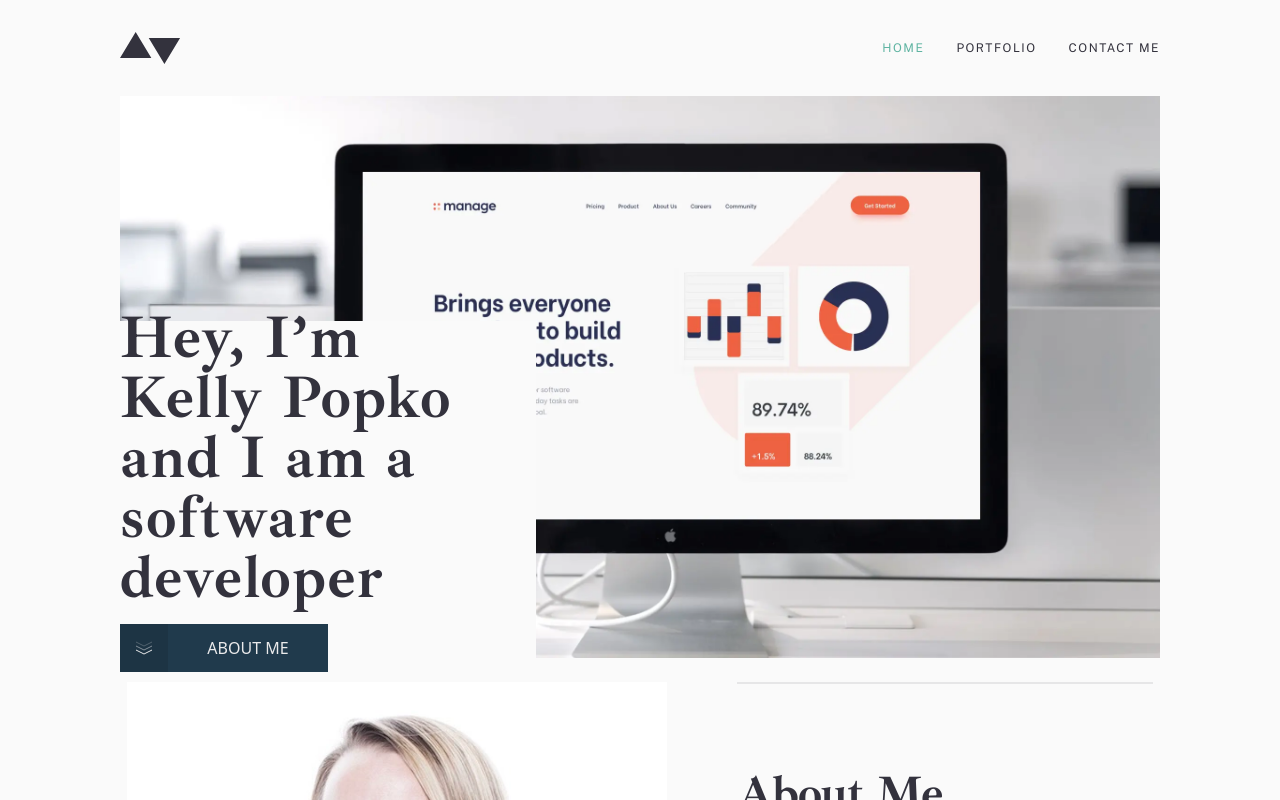
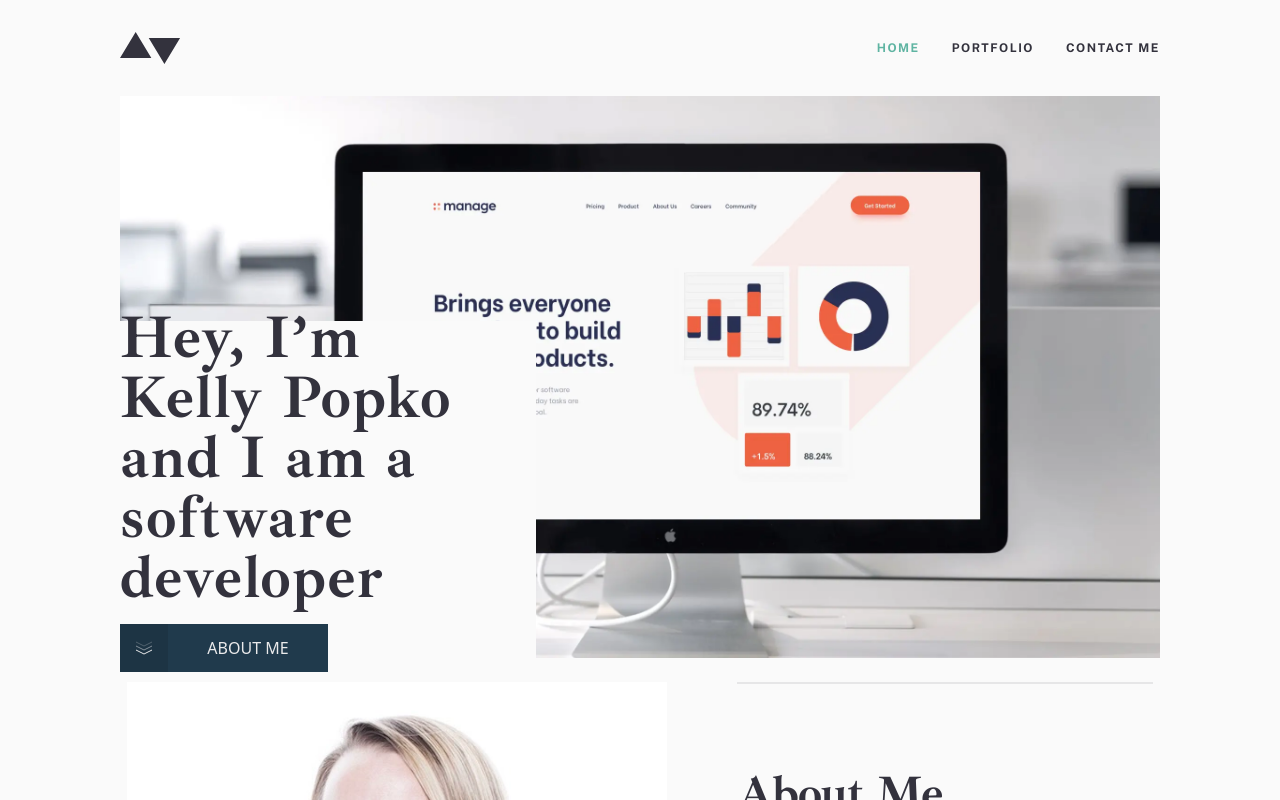
Before and after one commit to kellyky/Portfolio, a React (Vite) app: page / in a window 1280 px wide. Shown: the top 800 px of the page. Built offline with nearby package versions, Linux system fonts and the light colour scheme.

Commit message:
Add font: Public Sans Bold

```diff
--- a/src/styles/fonts.css
+++ b/src/styles/fonts.css
@@ -23,3 +23,11 @@
   font-style: normal;
   font-display: swap;
 }
+
+@font-face {
+  font-family: Public-Sans;
+  src: url("/fonts/PublicSans-Bold.ttf") format("truetype");
+  font-weight: 400;
+  font-style: normal;
+  font-display: swap;
+}
```
Also changed, not shown: public/fonts/PublicSans-Bold.ttf (added).
